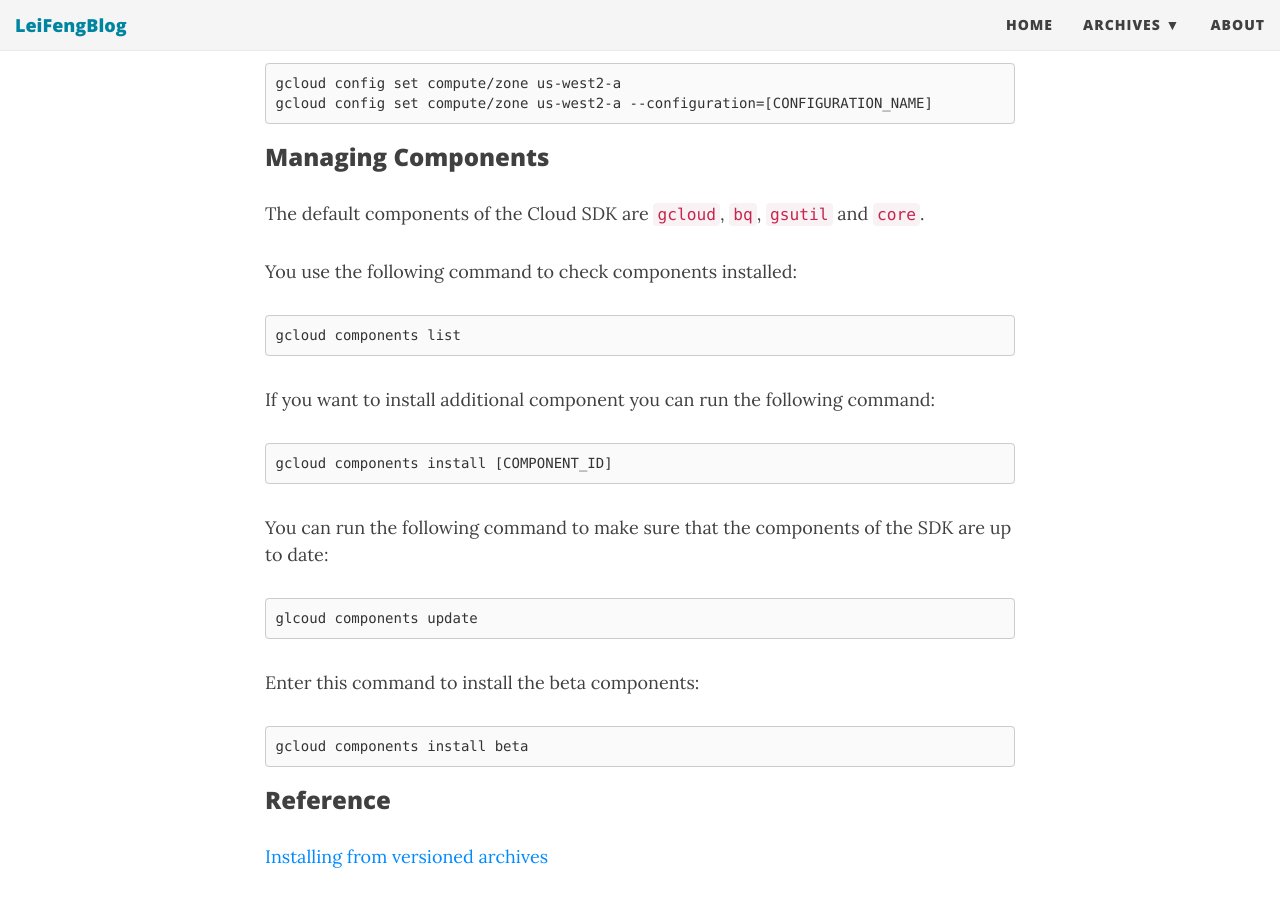
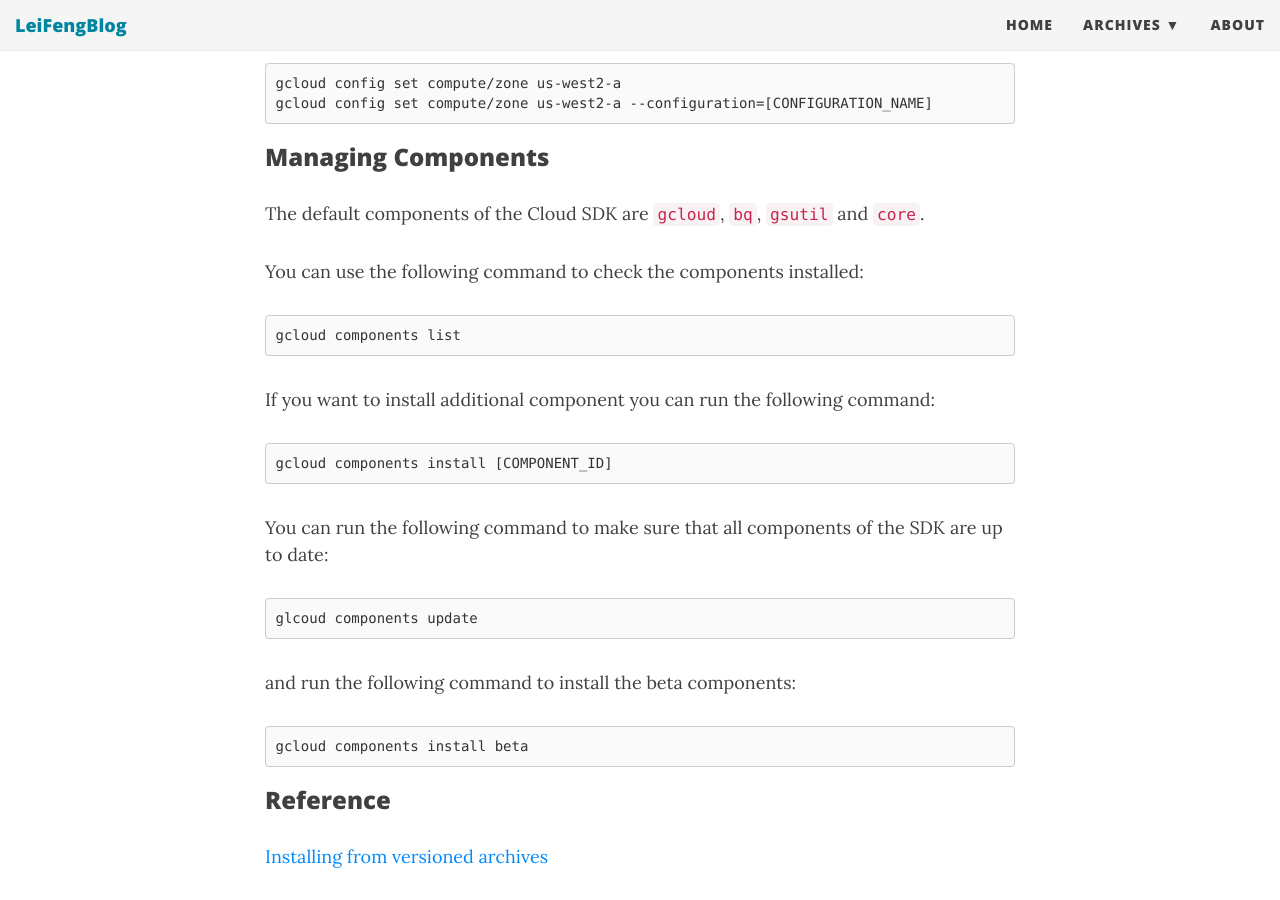
Before and after one commit to stonefl/stonefl.github.io, a Jekyll site: the page built from _posts/2020-06-07-Installing-Google-Cloud-SDK-to-Use-Python-from-Anaconda.md, in a window 1280 px wide and 900 px high, scrolled down 4335 px. Built offline with Jekyll 4.4.1, drawn with Linux system fonts in a browser that asks for light colours; nearby versions of some CDN libraries; comment, search, counter and statistics services are not loaded.

Commit message:
Update 2020-06-07-Installing-Google-Cloud-SDK-to-Use-Python-from-Anaconda.md

````diff
--- a/_posts/2020-06-07-Installing-Google-Cloud-SDK-to-Use-Python-from-Anaconda.md
+++ b/_posts/2020-06-07-Installing-Google-Cloud-SDK-to-Use-Python-from-Anaconda.md
@@ -128,7 +128,7 @@
 
 The default components of the Cloud SDK are `gcloud`, `bq`, `gsutil` and `core`.
 
-You use the following command to check components installed:
+You can use the following command to check the components installed:
 ```
 gcloud components list
 ```
@@ -138,12 +138,12 @@
 gcloud components install [COMPONENT_ID]
 ```
 
-You can run the following command to make sure that the components of the SDK are up to date:
+You can run the following command to make sure that all components of the SDK are up to date:
 ```
 glcoud components update
 ```
 
-Enter this command to install the beta components:
+and run the following command to install the beta components:
 ```
 gcloud components install beta
 ```
````
